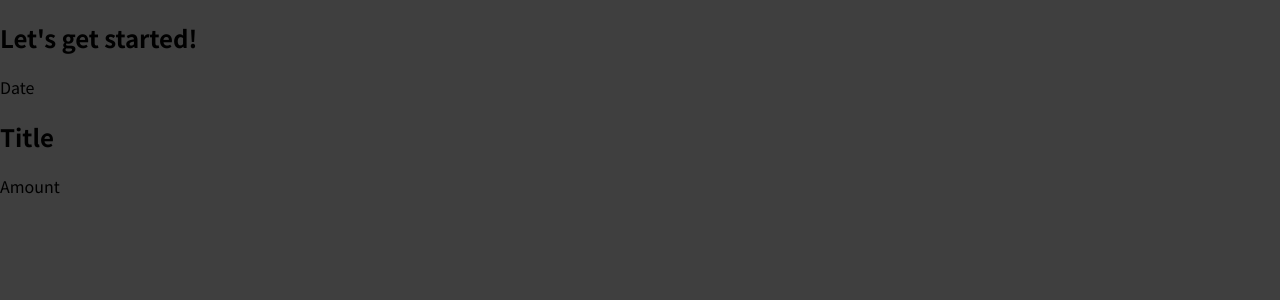
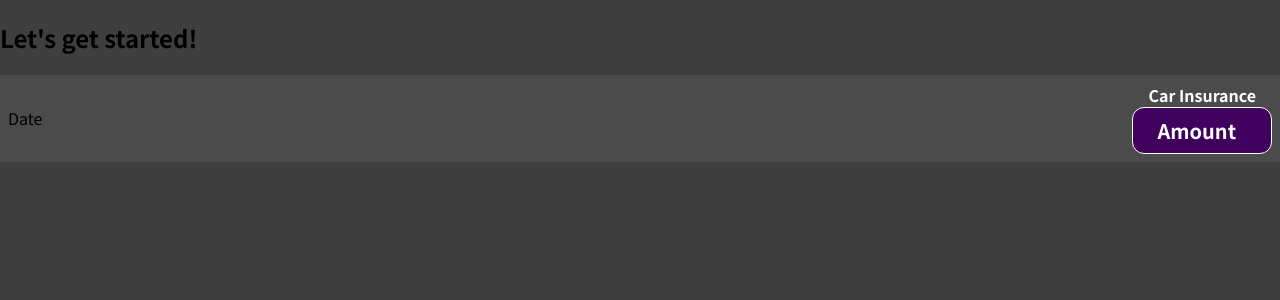
Before and after one commit to zdTang/react-guide-1-5-Max, a JavaScript app: page / in a window 1280 px wide. Shown: the top 300 px of the page. Built offline with nearby package versions, Linux system fonts and the light colour scheme.

Commit message:
Adding Basic CSS styling
need import to specified JS file

```diff
--- /dev/null
+++ b/src/components/ExpenseItem.css
@@ -0,0 +1,48 @@
+.expense-item {
+    display: flex;
+    justify-content: space-between;
+    align-items: center;
+    padding: 0.5rem;
+    margin: 1rem 0;
+    background-color: #4b4b4b;
+  }
+.expense-item__description {
+    display: flex;
+    flex-direction: column;
+    gap: 1rem;
+    align-items: flex-end;
+    flex-flow: column-reverse;
+    justify-content: flex-start;
+    flex: 1;
+  }
+  .expense-item h2 {
+    color: #3a3a3a;
+    font-size: 1rem;
+    flex: 1;
+    margin: 0 1rem;
+    color: white;
+  }
+  .expense-item__price {
+    font-size: 1rem;
+    font-weight: bold;
+    color: white;
+    background-color: #40005d;
+    border: 1px solid white;
+    padding: 0.5rem;
+    border-radius: 12px;
+  }
+  @media (min-width: 580px) {
+    .expense-item__description {
+      flex-direction: row;
+      align-items: center;
+      justify-content: flex-start;
+      flex: 1;
+    }
+    .expense-item__description h2 {
+      font-size: 1.25rem;
+    }
+    .expense-item__price {
+      font-size: 1.25rem;
+      padding: 0.5rem 1.5rem;
+    }
+  }
--- a/src/components/ExpenseItem.js
+++ b/src/components/ExpenseItem.js
@@ -1,11 +1,12 @@
+import './ExpenseItem.css'   // this used to make React to be aware of the css file
 function ExpenseItem() {
     //short-cut:  shift + alt + f => manage format
   return (
-    <div>
+    <div className="expense-item">
       <div>Date</div>
-      <div>
-        <h2>Title</h2>
-        <div>Amount</div>
+      <div className="expense__description">
+        <h2>Car Insurance</h2>
+        <div className="expense-item__price">Amount</div>
       </div>
     </div>
   );
```
